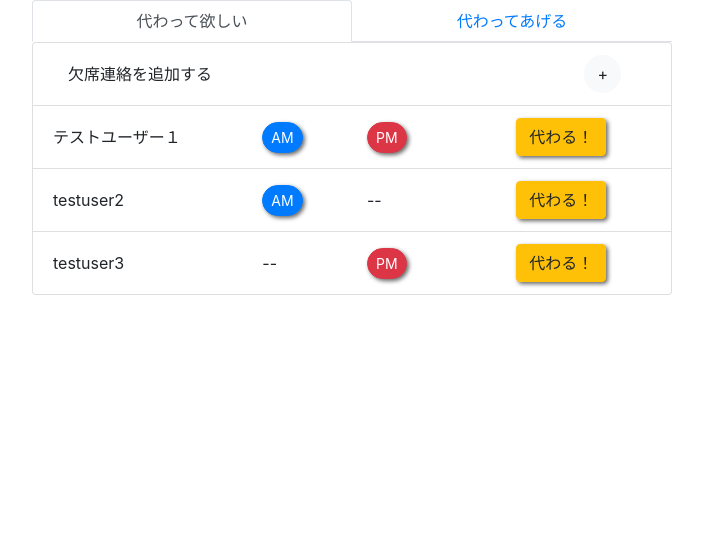
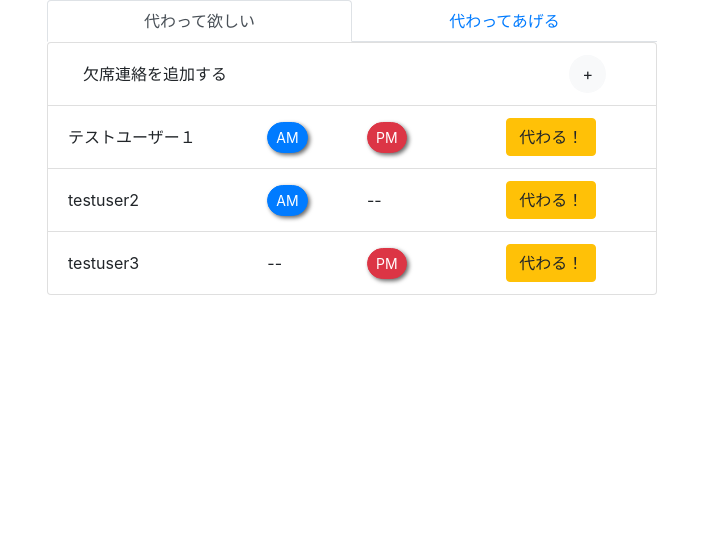
Before and after one commit to IidaTakuma/ShiftSwitch, a Django app: page /daily/?y=2019&m=4&d=6&w=Sat in a window 1280 px wide. Shown: the part 64-599 px from the top of the page, without its empty margins (288-991 px from the left). Run offline with Django 3.2, Linux system fonts and the light colour scheme; a user stored in the database is signed in; data comes from the database, SQL or seed files in the repository; both versions use the stored data as it was after the commit; some libraries are stand-ins or nearby versions.

Commit message:
レイアウト修正

```diff
--- a/ShiftSwitch/accounts/templates/accounts/login.html
+++ b/ShiftSwitch/accounts/templates/accounts/login.html
@@ -18,7 +18,7 @@
                 <div class='col-12'>{{form.password|add_class:"form-control"}}</div>
             </div>
             <div class='form-group'>
-                <div class='container text-center py-5'><button type="submit" class="btn btn-primary rounded-pill">ログイン</button></div>
+                <div class='container text-center py-5'><button type="submit" class="btn btn-primary rounded-pill shadow-sm">ログイン</button></div>
             </div>
         </form>
     </main>
--- a/ShiftSwitch/main/templates/main/absenceCreate.html
+++ b/ShiftSwitch/main/templates/main/absenceCreate.html
@@ -5,7 +5,7 @@
     <span class="col-6">{{month}}月{{day}}日({{week}})</span>
 {% endblock %}
 {% block content %}
-<main class="px-0 col-sm-12 col-lg-6 offset-lg-3">
+<main class="col-sm-12 col-lg-6 offset-lg-3">
     <form method="post" class="form-horizontal">
         {% csrf_token %}
         <div class='form-group'>
--- a/ShiftSwitch/main/templates/main/alternativeCreate.html
+++ b/ShiftSwitch/main/templates/main/alternativeCreate.html
@@ -5,7 +5,7 @@
     <span class="col-6">{{month}}月{{day}}日({{week}})</span>
 {% endblock %}
 {% block content %}
-    <main class="px-0 col-sm-12 col-lg-6 offset-lg-3">
+    <main class="col-sm-12 col-lg-6 offset-lg-3">
         <form method="post" class="form-horizontal">
         {% csrf_token %}
             <div class='form-group'>
--- a/ShiftSwitch/main/templates/main/calendar.html
+++ b/ShiftSwitch/main/templates/main/calendar.html
@@ -2,7 +2,7 @@
 {% load extra_tags %}
 {% block content %}
 {% comment %} [hidaka]switch month {% endcomment %}
-<main class="px-0 col-sm-12 col-lg-6 offset-lg-3">
+<main class="col-sm-12 col-lg-6 offset-lg-3">
 <ul class="nav nav-tabs">
   <li class="nav-item col-6 text-center px-0">
     <a href="#this_month" class="nav-link active" data-toggle="tab">今月</a>
--- a/ShiftSwitch/main/templates/main/daily.html
+++ b/ShiftSwitch/main/templates/main/daily.html
@@ -5,7 +5,7 @@
 {% endblock %}
 
 {% block content %}
-<main class="px-0 col-sm-12 col-lg-6 offset-lg-3">
+<main class="col-sm-12 col-lg-6 offset-lg-3">
     <ul class="nav nav-tabs">
     <li class="nav-item col-6 text-center px-0">
         <a href="#absence" class="nav-link active" data-toggle="tab">代わって欲しい</a>
@@ -23,7 +23,7 @@
                         <span class="col-8">この日は既に欠席連絡をしています！</span>
                         <span class="col-4"><form action={% url 'main:deleteAbsence' ownAbsence.0.id %} method="post">
                             {% csrf_token %}
-                            <input type="submit" class="btn btn-danger shdbtn" value="取り消す">
+                            <input type="submit" class="btn btn-danger shadow-sm" value="取り消す">
                         </span></form>
                     </div>
                 </div>
@@ -40,17 +40,17 @@
                     <div class="row align-items-center">
                         <span class="col-4">{{absence.Absence_user.mentor_name}}</span>
                         {% if absence.shift_zone_judge_AM %}
-                            <span class="col-2"><button type="button" class="btn btn-primary btn-sm rounded-pill shdbtn">AM</button></span>
+                            <span class="col-2"><button type="button" class="btn btn-primary btn-sm rounded-pill shadow-sm">AM</button></span>
                         {% else %}
                             <span class="col-2">--</span>
                         {% endif %}
                         {% if absence.shift_zone_judge_PM %}
-                            <span class="col-2"><button type="button" class="btn btn-danger btn-sm rounded-pill shdbtn">PM</button></span>
+                            <span class="col-2"><button type="button" class="btn btn-danger btn-sm rounded-pill shadow-sm">PM</button></span>
                         {% else %}
                             <span class="col-2">--</span>
                         {% endif %}
                         {% if absence.is_settled %}
-                            <span class="col-4 text-center"><button type="button" class="btn btn-success shdbtn" > 解決済！</button></span>
+                            <span class="col-4 text-center"><button type="button" class="btn btn-success shadow-sm" > 解決済！</button></span>
                         {% else %}
                             <span class="col-4 text-center"><form action={% url 'main:absenceChange' absence.id %} method="post">
                                 {% csrf_token %}
@@ -71,7 +71,7 @@
                         <span class="col-8">この日は既に出勤連絡をしています！</span>
                         <span class="col-4"><form action={% url 'main:deleteAlternative' ownAlternative.0.id %} method="post">
                             {% csrf_token %}
-                            <input type="submit" class="btn btn-danger shdbtn" value="取り消す">
+                            <input type="submit" class="btn btn-danger shadow-sm" value="取り消す">
                         </span></form>
                     </div>
                 </div>
@@ -88,21 +88,21 @@
                     <div class="row align-items-center">
                         <span class="col-4">{{alternative.Alternative_user.mentor_name}}</span>
                         {% if alternative.shift_zone_judge_AM %}
-                            <span class="col-2"><button type="button" class="btn btn-primary btn-sm rounded-pill shdbtn">AM</button></span>
+                            <span class="col-2"><button type="button" class="btn btn-primary btn-sm rounded-pill shadow-sm">AM</button></span>
                         {% else %}
                             <span class="col-2">--</span>
                         {% endif %}
                         {% if alternative.shift_zone_judge_PM %}
-                            <span class="col-2"><button type="button" class="btn btn-danger btn-sm rounded-pill shdbtn">PM</button></span>
+                            <span class="col-2"><button type="button" class="btn btn-danger btn-sm rounded-pill shadow-sm">PM</button></span>
                         {% else %}
                             <span class="col-2">--</span>
                         {% endif %}
                         {% if alternative.is_settled %}
-                            <span class="col-4"><button type="button" class="btn btn-success shdbtn">解決済！</button></span>
+                            <span class="col-4"><button type="button" class="btn btn-success shadow-sm">解決済！</button></span>
                         {% else %}
                             <span class="col-4"><form action={% url 'main:alternativeChange' alternative.id %} method="post">
                                 {% csrf_token %}
-                            <input type="submit" class="btn btn-warning shdbtn" value="代わる！">
+                            <input type="submit" class="btn btn-warning shadow-sm" value="代わる！">
                             </span></form>
                         {% endif %}
                     </div>
--- a/ShiftSwitch/main/templates/main/managerCalender.html
+++ b/ShiftSwitch/main/templates/main/managerCalender.html
@@ -11,7 +11,7 @@
 {% endblock %}
 {% block content %}
 {% comment %} [hidaka]switch month {% endcomment %}
-<main class="px-0 col-sm-12 col-lg-6 offset-lg-3">
+<main class="col-sm-12 col-lg-6 offset-lg-3">
 <ul class="nav nav-tabs">
   <li class="nav-item col-6 text-center px-0">
     <a href="#this_month" class="nav-link active" data-toggle="tab">今月</a>
--- a/ShiftSwitch/main/templates/main/managerCreateUser.html
+++ b/ShiftSwitch/main/templates/main/managerCreateUser.html
@@ -8,7 +8,7 @@
 
 {% endblock %}
 {% block content %}
-<main class="px-0 col-sm-12 col-lg-6 offset-lg-3">
+<main class="col-sm-12 col-lg-6 offset-lg-3">
     <form method="post" class="form-horizontal">
         {% csrf_token %}
         {% include 'includes/form.html' %}
--- a/ShiftSwitch/main/templates/main/managerDaily.html
+++ b/ShiftSwitch/main/templates/main/managerDaily.html
@@ -14,7 +14,7 @@
 {% endblock %}
 
 {% block content %}
-    <main class="px-0 col-sm-12 col-lg-6 offset-lg-3">
+    <main class="col-sm-12 col-lg-6 offset-lg-3">
         {% comment %}交代確定(ここから){% endcomment %}
         <div class="card">
             <div class="card-body">
--- a/ShiftSwitch/static/style.css
+++ b/ShiftSwitch/static/style.css
@@ -10,6 +10,7 @@ footer {
   position:absolute!important;
   bottom: 0!important;
 }
-.shdbtn{
+.shadow-sm{
+  box-shadow: 0 0 0 rgba(0,0,0,0)!important;
   filter: drop-shadow(2px 2px 2px rgba(0,0,0,0.6));
 }
```
Also changed, not shown: ShiftSwitch/db.sqlite3, 1 other file.
